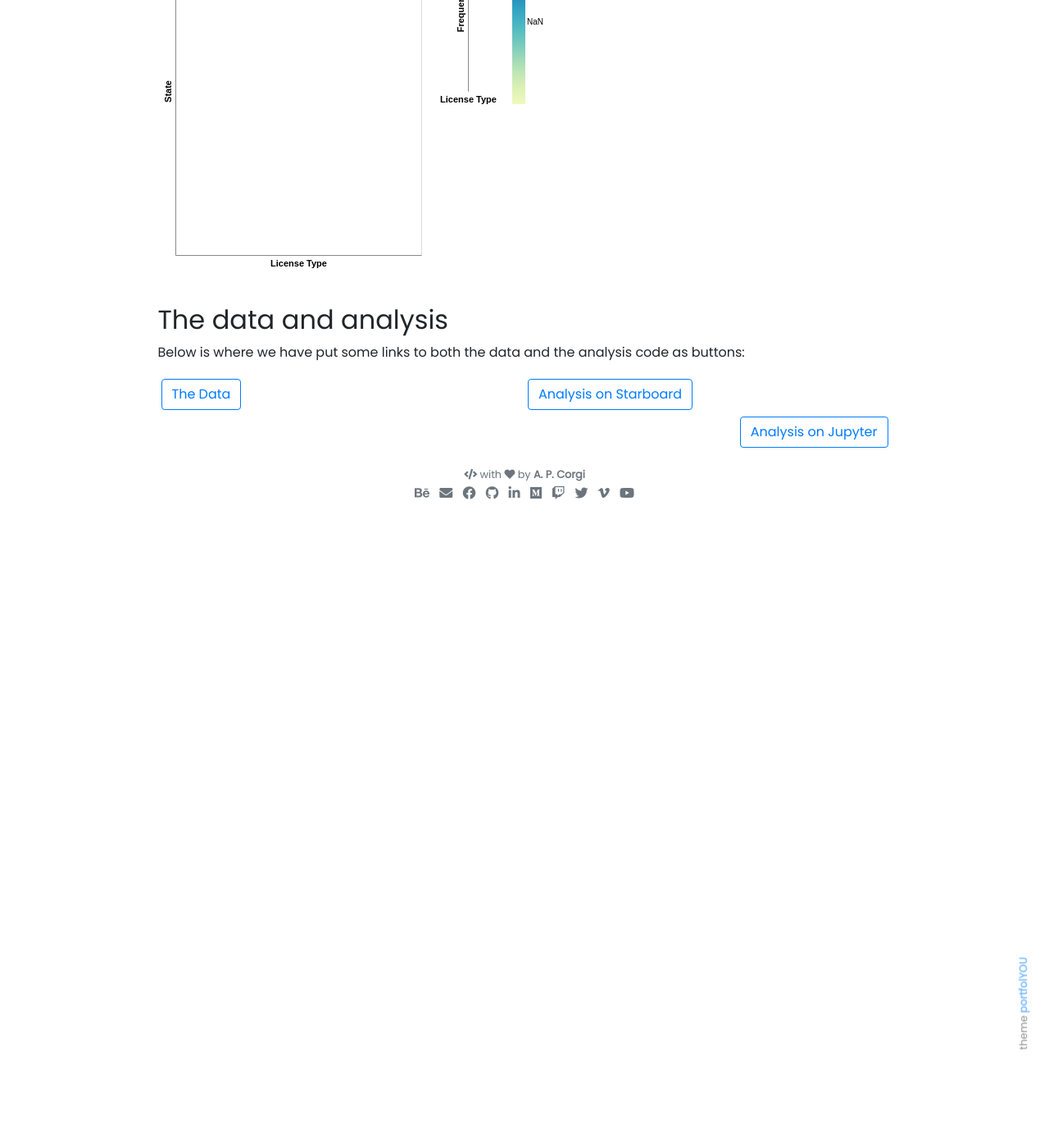
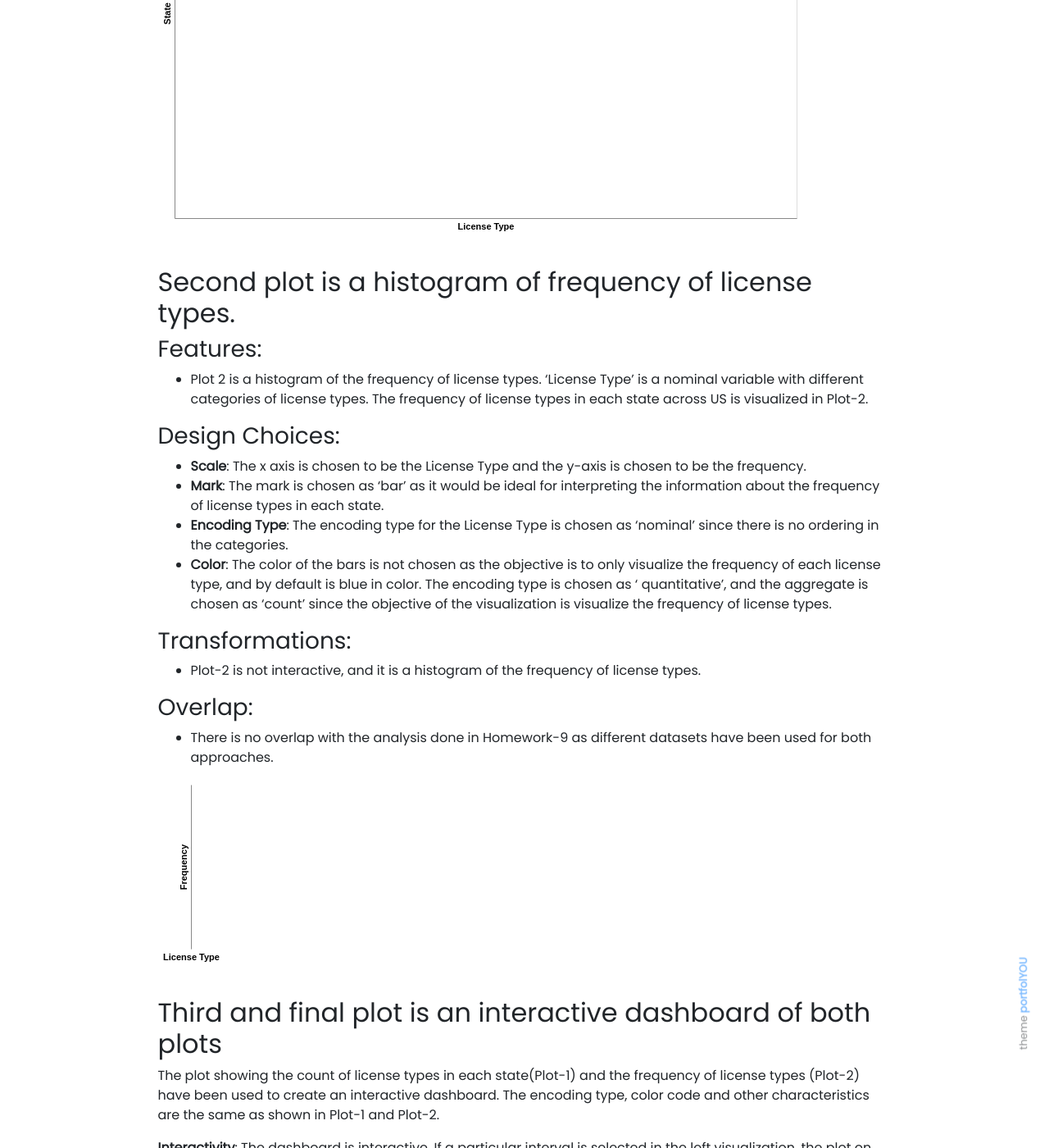
Before and after one commit to Saahil87/Saahil87.github.io, a Jekyll site: the page built from _projects/homework10.md, in a window 1280 px wide and 1400 px high, scrolled down 1301 px. Shown: the whole window at 82% size. Built offline with Jekyll 4.4.1, drawn with Linux system fonts in a browser that asks for light colours; nearby versions of some CDN libraries; before the commit the page ends 1931 px from its top, so only the background shows below that; some of the changed text lies outside the part shown.

Commit message:
adding writeup

```diff
--- a/_projects/homework10.md
+++ b/_projects/homework10.md
@@ -15,15 +15,59 @@ custom_js:
 
 Data for this homework comes from [licenses_fall2022](https://raw.githubusercontent.com/UIUC-iSchool-DataViz/is445_bcubcg_fall2022/main/data/licenses_fall2022.csv) and we have referred Professor Jill's [In class notebooks](https://starboard.gg/jnaiman/inClass_week10_online_fall2022-nrSZM7g) for reference.
 
-First plot visualizes the count of license types from each state.
+## First plot visualizes the count of license types from each state.
+
+### Features:
+
+- Plot 1 is a visualization that shows the count of license types from each state from the Licenses Dataset. ‘License Type’ is a nominal variable with different categories of license types. ‘State’ is an ordinal variable. The count of license types in each state is visualized in Plot-1.
+
+### Design Choices:
+
+- <b>Scale</b>: The x axis is chosen to be the License Type and the y-axis is chosen to be States in United States.
+- <b>Mark</b>: The mark is chosen as ‘rect’ as it would be  ideal for interpreting the information about the count of license types in each state.
+- <b>Encoding Type</b>: The encoding type for the License Type is chosen as ‘nominal’ since there is no ordering in the categories. The encoding type for States is chosen as ‘ ordinal’ so that the states are listed in alphabetical order.
+- <b>Color</b>:  A colormap is used for the count of records in license type across each state. The encoding type is chosen as ‘ quantitative’, and the aggregate is chosen as ‘count’ since the objective of the visualization is visualize the count of records of license types in each state. The state having the higher number in the variety of license type is highlighted according to the color scale shown on the right.
+
+### Transformations:
+
+- Interactivity is achieved by the ‘brush’ parameter. The plot is interactive in a way that it allows the selection of a particular interval.
+
+### Overlap:
+- There is no overlap with the analysis done in Homework-9 as different datasets have been used for both approaches.
 
 <vegachart schema-url="{{ site.baseurl }}/assets/json/visualization.vl.json" style="width: 100%"></vegachart>
 
-Second plot is a histogram of frequency of license types.
+## Second plot is a histogram of frequency of license types.
+
+### Features:
+
+- Plot 2 is a histogram of the frequency of license types. ‘License Type’ is a nominal variable with different categories of license types. The frequency of license types in each state across US is visualized in Plot-2.
+
+### Design Choices:
+
+- <b>Scale</b>: The x axis is chosen to be the License Type and the y-axis is chosen to be the frequency.
+- <b>Mark</b>: The mark is chosen as ‘bar’ as it would be  ideal for interpreting the information about the frequency of license types in each state.
+- <b>Encoding Type</b>: The encoding type for the License Type is chosen as ‘nominal’ since there is no ordering in the categories.
+- <b>Color</b>:  The color of the bars is not chosen as the objective is to only visualize the frequency of each license type, and by default is blue in color. The encoding type is chosen as ‘ quantitative’, and the aggregate is chosen as ‘count’ since the objective of the visualization is visualize the frequency of  license types.
+
+### Transformations:
+
+- Plot-2 is not interactive, and it is a histogram of the frequency of license types.
+
+###  Overlap:
+- There is no overlap with the analysis done in Homework-9 as different datasets have been used for both approaches.
+
 
 <vegachart schema-url="{{ site.baseurl }}/assets/json/visualization2.vl.json" style="width: 100%"></vegachart>
 
-Third and final plot is an interactive dashboard of both plots
+## Third and final plot is an interactive dashboard of both plots
+
+The plot showing the count of license types in each state(Plot-1) and the frequency of license types (Plot-2) have been used to create an interactive dashboard. The encoding type, color code and other characteristics are the same as shown in Plot-1 and Plot-2.
+
+<b>Interactivity</b>: The dashboard is interactive. If a particular interval is selected in the left visualization, the plot on the right is updated showing the frequency of license types according to the region selected in the License Type vs States visualization.
+
+The interactivity helps in visualizing the information better; The frequency of license types in a particular state or group of states can be visualized easily and the count can be interpreted in a better way.
+
 
 <vegachart schema-url="{{ site.baseurl }}/assets/json/dashboard.vl.json" style="width: 100%"></vegachart>
 
--- a/assets/json/chart1.json
+++ /dev/null
@@ -1 +0,0 @@
-{"config": {"view": {"continuousWidth": 400, "continuousHeight": 300}}, "data": {"url": "https://raw.githubusercontent.com/UIUC-iSchool-DataViz/is445_bcubcg_fall2022/main/data/mobility.csv"}, "mark": "bar", "encoding": {"x": {"field": "State", "type": "nominal"}, "y": {"aggregate": "count", "field": "State", "type": "quantitative"}}, "height": 300, "width": "container", "$schema": "https://vega.github.io/schema/vega-lite/v4.17.0.json"}
--- a/assets/json/dashboard.vl.json
+++ b/assets/json/dashboard.vl.json
@@ -1,36 +1 @@
-{
-  "$schema": "https://vega.github.io/schema/vega-lite/v5.json",
-  "data": {
-    "url": "https://raw.githubusercontent.com/UIUC-iSchool-DataViz/is445_bcubcg_fall2022/main/data/licenses_fall2022.csv"
-  },
-  "hconcat": [
-    {
-      "params": [{"name": "brush", "select": "interval"}],
-      "mark": "rect",
-      "height": 400,
-      "width": 300,
-      "encoding": {
-        "x": {"field": "License Type", "type": "nominal"},
-        "y": {"field": "State", "type": "ordinal"},
-        "color": {"aggregate": "count", "type": "quantitative"}
-      }
-    },
-    {
-      "transform": [{"filter": {"param": "brush"}}],
-      "mark": "bar",
-      "encoding": {
-        "x": {
-          "field": "License Type",
-          "type": "nominal",
-          "title": "License Type"
-        },
-        "y": {
-          "aggregate": "count",
-          "type": "quantitative",
-          "axis": {"title": "Frequency"}
-        }
-      }
-    }
-  ],
-  "config": {}
-}
+{"config": {"view": {"continuousWidth": 400, "continuousHeight": 300}}, "hconcat": [{"data": {"url": "https://raw.githubusercontent.com/UIUC-iSchool-DataViz/is445_bcubcg_fall2022/main/data/licenses_fall2022.csv"}, "mark": "rect", "encoding": {"color": {"aggregate": "count", "type": "quantitative"}, "x": {"field": "License Type", "type": "nominal"}, "y": {"field": "State", "type": "ordinal"}}, "height": 500, "selection": {"selector002": {"type": "interval", "encodings": ["x", "y"]}}, "width": 500}, {"data": {"url": "https://raw.githubusercontent.com/UIUC-iSchool-DataViz/is445_bcubcg_fall2022/main/data/licenses_fall2022.csv"}, "mark": "bar", "encoding": {"x": {"field": "License Type", "title": "License Type", "type": "nominal"}, "y": {"aggregate": "count", "axis": {"title": "Frequency"}, "type": "quantitative"}}, "transform": [{"filter": {"selection": "selector002"}}]}], "$schema": "https://vega.github.io/schema/vega-lite/v4.17.0.json"}
--- a/assets/json/visualization.vl.json
+++ b/assets/json/visualization.vl.json
@@ -1,16 +1 @@
-{
-  "$schema": "https://vega.github.io/schema/vega-lite/v5.json",
-  "data": {
-    "url": "https://raw.githubusercontent.com/UIUC-iSchool-DataViz/is445_bcubcg_fall2022/main/data/licenses_fall2022.csv"
-  },
-  "mark": "rect",
-  "params": [{"name": "brush", "select": "interval"}],
-  "height": 500,
-  "width": 500,
-  "encoding": {
-    "x": {"field": "License Type", "type": "nominal"},
-    "y": {"field": "State", "type": "ordinal"},
-    "color": {"aggregate": "count", "type": "quantitative"}
-  },
-  "config": {}
-}
+{"config": {"view": {"continuousWidth": 400, "continuousHeight": 300}}, "data": {"url": "https://raw.githubusercontent.com/UIUC-iSchool-DataViz/is445_bcubcg_fall2022/main/data/licenses_fall2022.csv"}, "mark": "bar", "encoding": {"color": {"aggregate": "count", "type": "quantitative"}, "x": {"field": "License Type", "type": "nominal"}, "y": {"field": "State", "type": "ordinal"}}, "height": 500, "width": "container", "$schema": "https://vega.github.io/schema/vega-lite/v4.17.0.json"}
```
Also changed, not shown: 1 other file.
